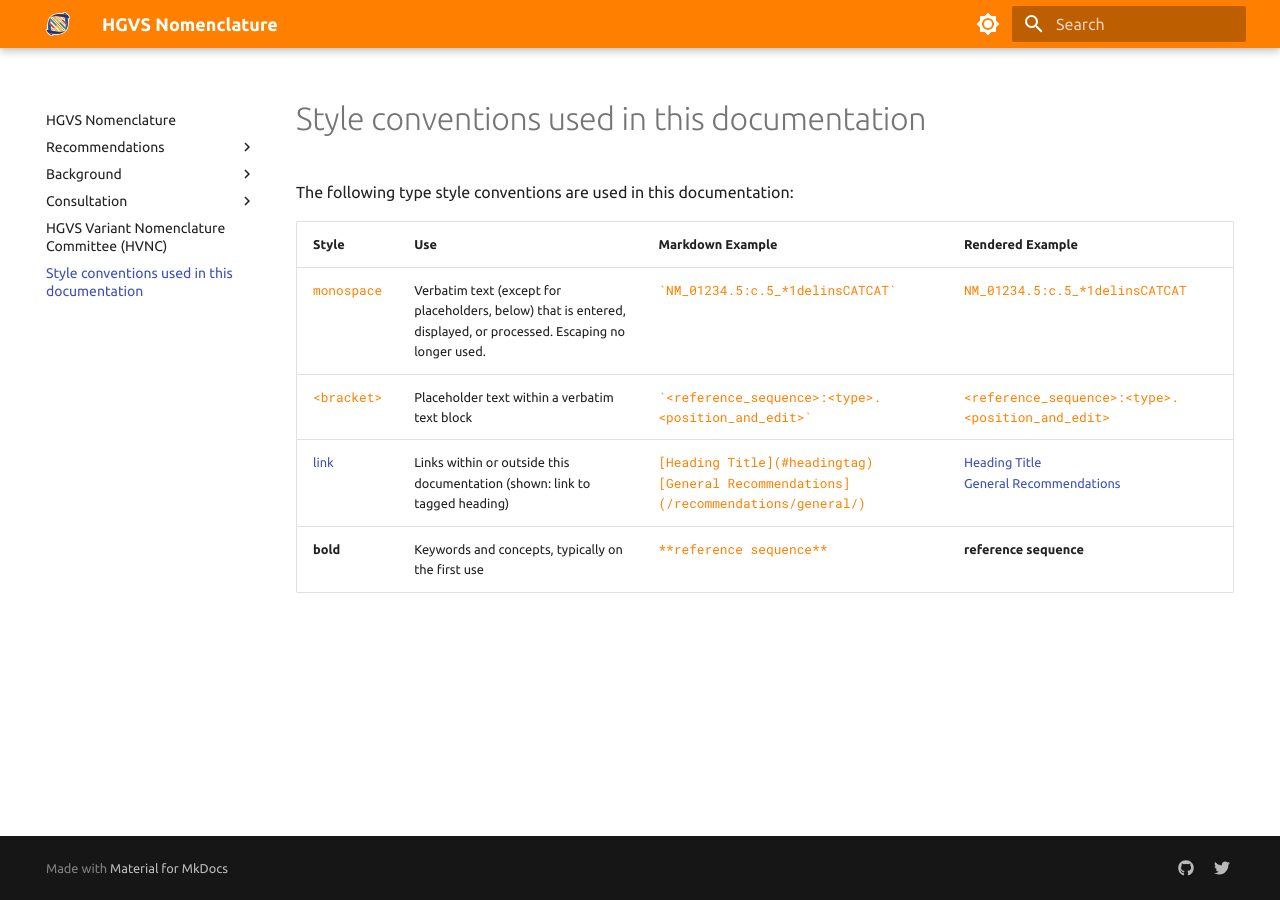
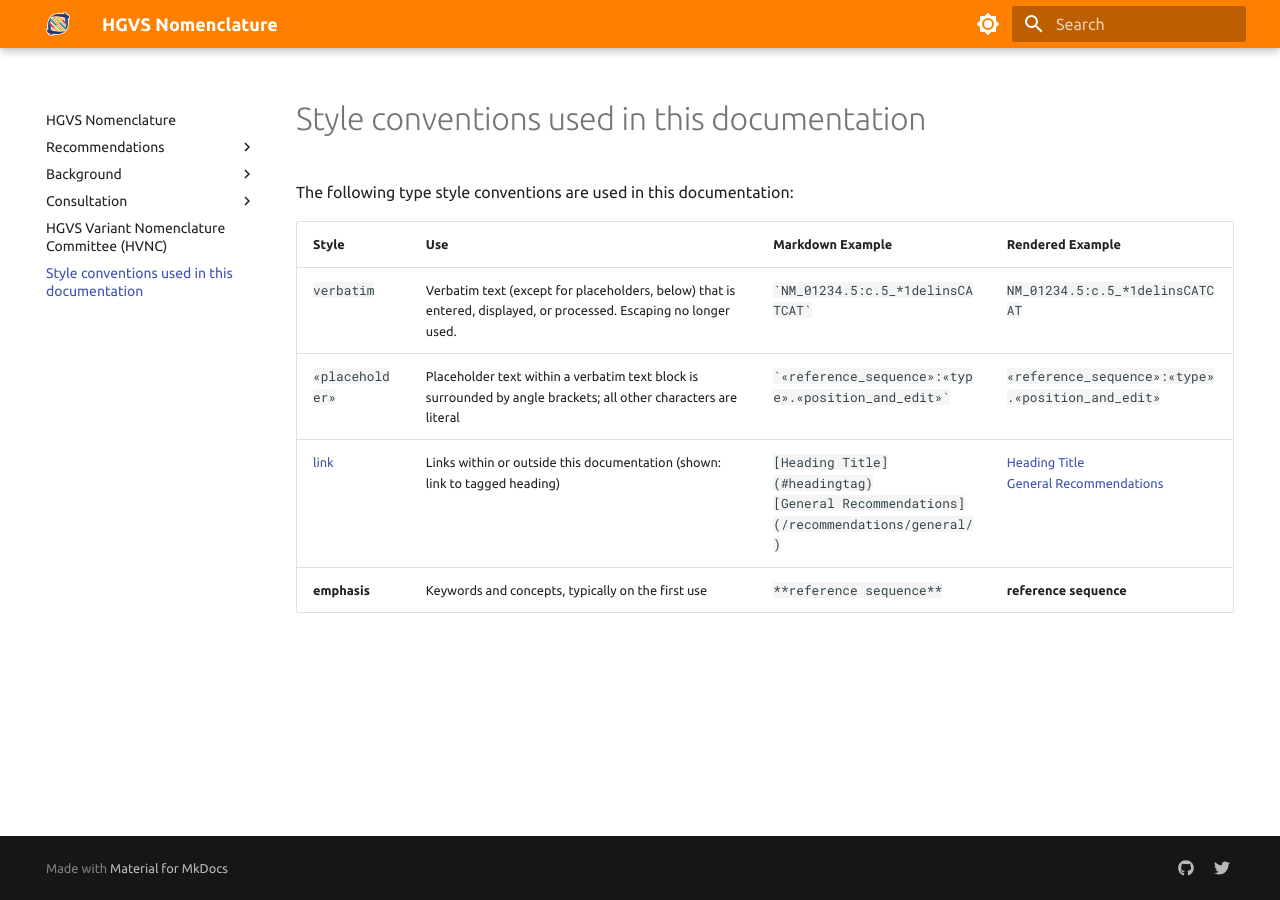
Before and after one commit to HGVSnomenclature/hgvs-nomenclature, an MkDocs documentation site: the page built from docs/style.md, in a window 1280 px wide. Built offline with MkDocs 1.6.1 and Material for MkDocs 9.7.7, drawn with Linux system fonts in a browser that asks for light colours.

Commit message:
revert .md-typeset code blocks to gray bg, and use double angle quotes for placeholder text

```diff
--- a/docs/style.md
+++ b/docs/style.md
@@ -4,7 +4,7 @@ The following type style conventions are used in this documentation:
 
 | Style          | Use                                             | Markdown Example         | Rendered Example    |
 | -------------- | --------------                                  | ---------------------    | ------------------- |
-| `monospace`    | Verbatim text (except for placeholders, below) that is entered, displayed, or processed. Escaping no longer used. | `` `NM_01234.5:c.5_*1delinsCATCAT` ``    | `NM_01234.5:c.5_*1delinsCATCAT` |
-| `<bracket>`    | Placeholder text within a verbatim text block     | `` `<reference_sequence>:<type>.<position_and_edit>` ``          | `<reference_sequence>:<type>.<position_and_edit>` |
+| `verbatim`     | Verbatim text (except for placeholders, below) that is entered, displayed, or processed. Escaping no longer used. | `` `NM_01234.5:c.5_*1delinsCATCAT` ``    | `NM_01234.5:c.5_*1delinsCATCAT` |
+| `«placeholder»`    | Placeholder text within a verbatim text block is surrounded by angle brackets; all other characters are literal     | `` `«reference_sequence»:«type».«position_and_edit»` ``          | `«reference_sequence»:«type».«position_and_edit»` |
 | [link]()       | Links within or outside this documentation (shown: link to tagged heading)      | `[Heading Title](#headingtag)`<br>`[General Recommendations](/recommendations/general/)`        | [Heading Title](#headingtag)<br>[General Recommendations](/recommendations/general/)     |
-| **bold**       | Keywords and concepts, typically on the first use            | `**reference sequence**` | **reference sequence**  |
+| **emphasis**       | Keywords and concepts, typically on the first use            | `**reference sequence**` | **reference sequence**  |
--- a/docs/stylesheets/extra.css
+++ b/docs/stylesheets/extra.css
@@ -34,12 +34,12 @@ span.spotlight {
 }
 
 .md-typeset code {
-    background-color: inherit;
+    /* background-color: inherit; */
     font-size: inherit;
     padding: 0;
     font-weight: 500;
-    word-break: keep-all;
-    color: var(--md-primary-fg-color)
+    /* word-break: keep-all; */
+    /* color: var(--md-primary-fg-color) */
 }
 
 
```
